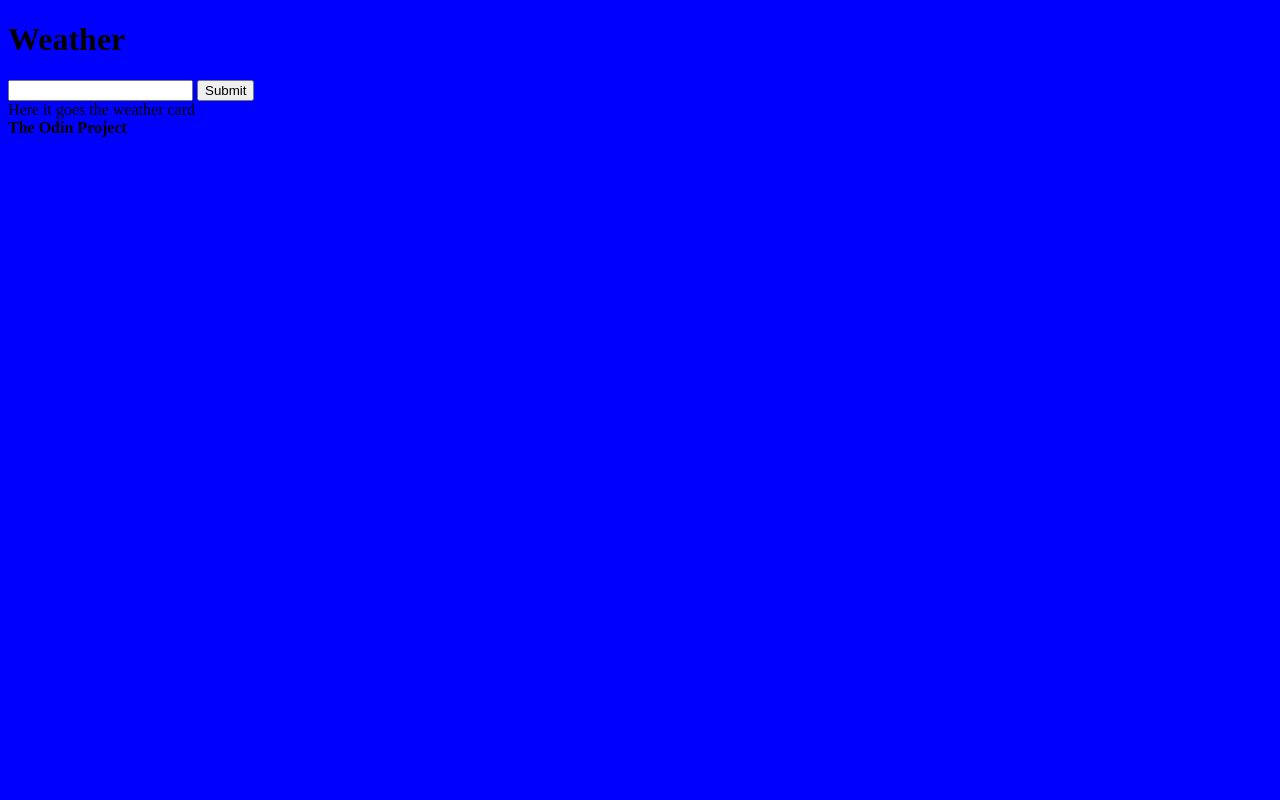
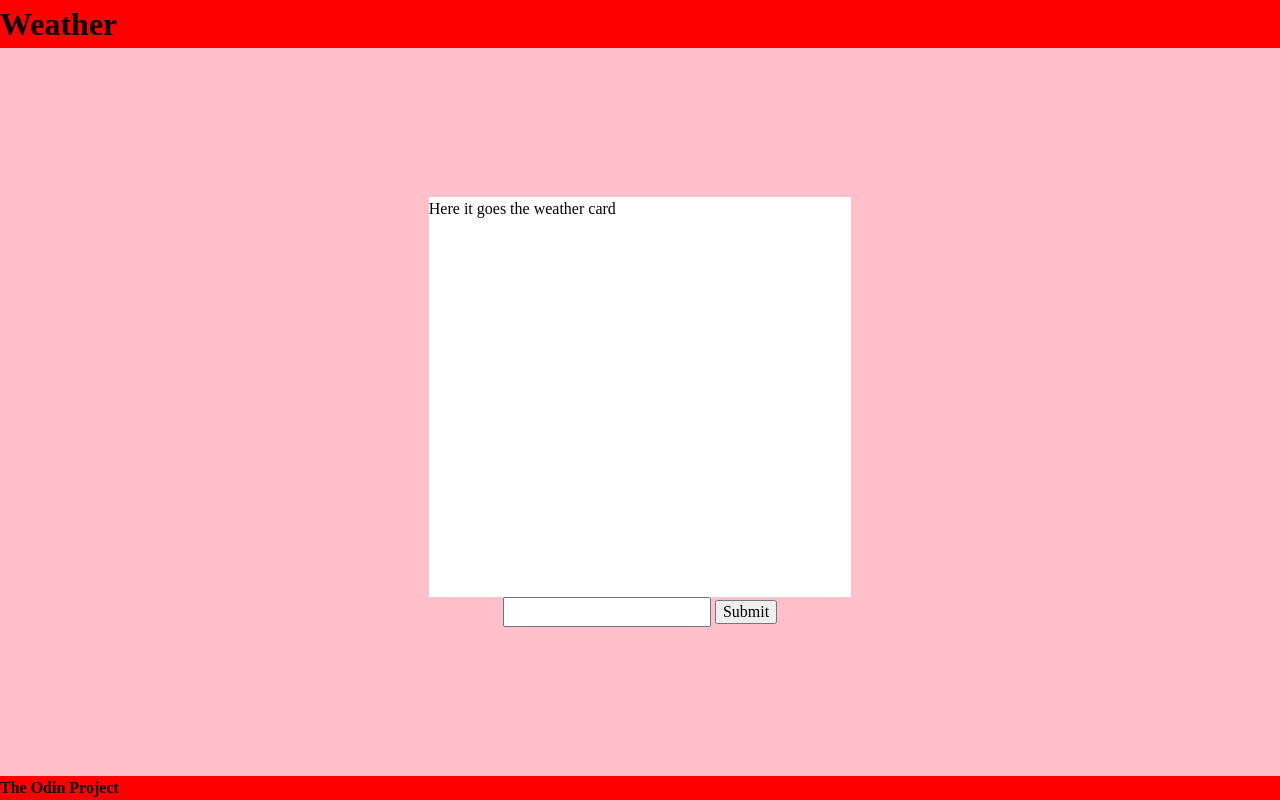
Before and after one commit to Iker1211/Weather-App, a website built with webpack: page weather_app/src/index.html in a window 1280 px wide. Built offline with nearby package versions, Linux system fonts and the light colour scheme; no server answers.

Commit message:
main layout

```diff
--- a/weather_app/src/index.html
+++ b/weather_app/src/index.html
@@ -8,15 +8,15 @@
 <body>
     <header>
         <h1>Weather</h1>
-        <form  action="">
-            <input id="input" type="text"/>
-            <input id="search" type="submit"/>
-        </form>
     </header>
     <section>
         <div class="card">
             Here it goes the weather card
         </div>
+        <form  action="">
+            <input id="input" type="text"/>
+            <input id="search" type="submit"/>
+        </form>
     </section>
     <footer>
         <b>The Odin Project</b>
--- a/weather_app/src/index.js
+++ b/weather_app/src/index.js
@@ -1,3 +1,4 @@
+import "./reset.css"
 import "./styles.css";
 
 const key = "A4G94C3GM9CKR6XA64CHYMMRQ";
--- /dev/null
+++ b/weather_app/src/reset.css
@@ -0,0 +1,47 @@
+/*
+  Josh's Custom CSS Reset
+  https://www.joshwcomeau.com/css/custom-css-reset/
+*/
+
+*, *::before, *::after {
+  box-sizing: border-box;
+}
+
+* {
+  margin: 0;
+}
+
+@media (prefers-reduced-motion: no-preference) {
+  html {
+    interpolate-size: allow-keywords;
+  }
+}
+
+body {
+  line-height: 1.5;
+  -webkit-font-smoothing: antialiased;
+}
+
+img, picture, video, canvas, svg {
+  display: block;
+  max-width: 100%;
+}
+
+input, button, textarea, select {
+  font: inherit;
+}
+
+p, h1, h2, h3, h4, h5, h6 {
+  overflow-wrap: break-word;
+}
+
+p {
+  text-wrap: pretty;
+}
+h1, h2, h3, h4, h5, h6 {
+  text-wrap: balance;
+}
+
+#root, #__next {
+  isolation: isolate;
+}
--- a/weather_app/src/styles.css
+++ b/weather_app/src/styles.css
@@ -1,3 +1,55 @@
+@media only screen and (min-width: 768px) {
+    /* tablets and desktop */
+}
+
+@media only screen and (max-width: 767px) {
+    /* phones */
+}
+
+@media only screen and (max-width: 767px) and (orientation: portrait) {
+    /* portrait phones */
+}
+
 body {
-    background-color: blue;
+    height: 100vh;
+    width: 100vw;
+    display: flex;
+    flex-direction: column;
 }
+
+header {
+    /* position: fixed;
+    top: 0; */
+    width: 100vw;
+    height: fit-content;
+    background-color: red;
+}
+
+footer {
+    /* position: fixed;
+    bottom: 0; */
+    width: 100vw;
+    height: fit-content;
+    background-color: red;
+    height: fit-content;
+}
+
+section {
+    /* width: 50%;
+    height: 50%; */
+    /* height: 80vh; */
+    /* margin-top: 40vh;  */
+    /* height: 70vh; */
+    flex: 1;
+    background-color: pink;
+    display: flex;
+    flex-direction: column;
+    justify-content: center;
+    align-items: center;
+}
+
+.card {
+    background-color: white;
+    height: 50vh;
+    width: 33vw;
+}
```
